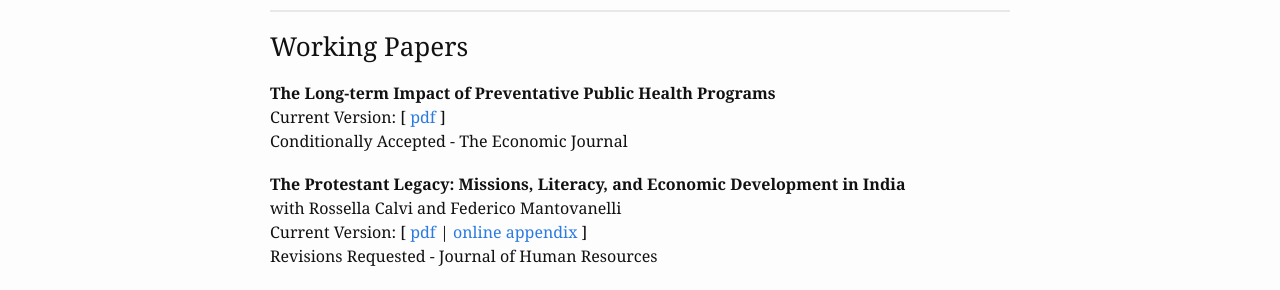
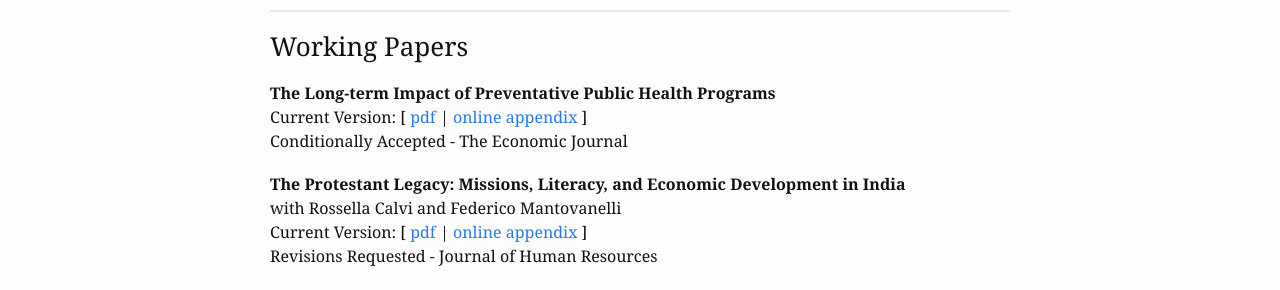
Before and after one commit to germsvel/lhv, a Jekyll site: the page built from research.html, in a window 1280 px wide. Shown: the part 430-720 px from the top of the page. Built offline with Jekyll 4.4.1, drawn with Linux system fonts in a browser that asks for light colours.

Commit message:
Updae JMP, including an online appendix, and update divorce paper

```diff
--- a/_research_papers/long_term_impact_public_health_programs.html
+++ b/_research_papers/long_term_impact_public_health_programs.html
@@ -4,6 +4,8 @@ title: "The Long-term Impact of Preventative Public Health Programs"
 assets:
   - type: pdf
     link: hoehnvelasco_jmp.pdf
+  - type: online appendix
+    link: hoehnvelasco_jmp_online_appendix.pdf
 rank: 1
 status: Conditionally Accepted
 journal: The Economic Journal
```
Also changed, not shown: 2 other files.
